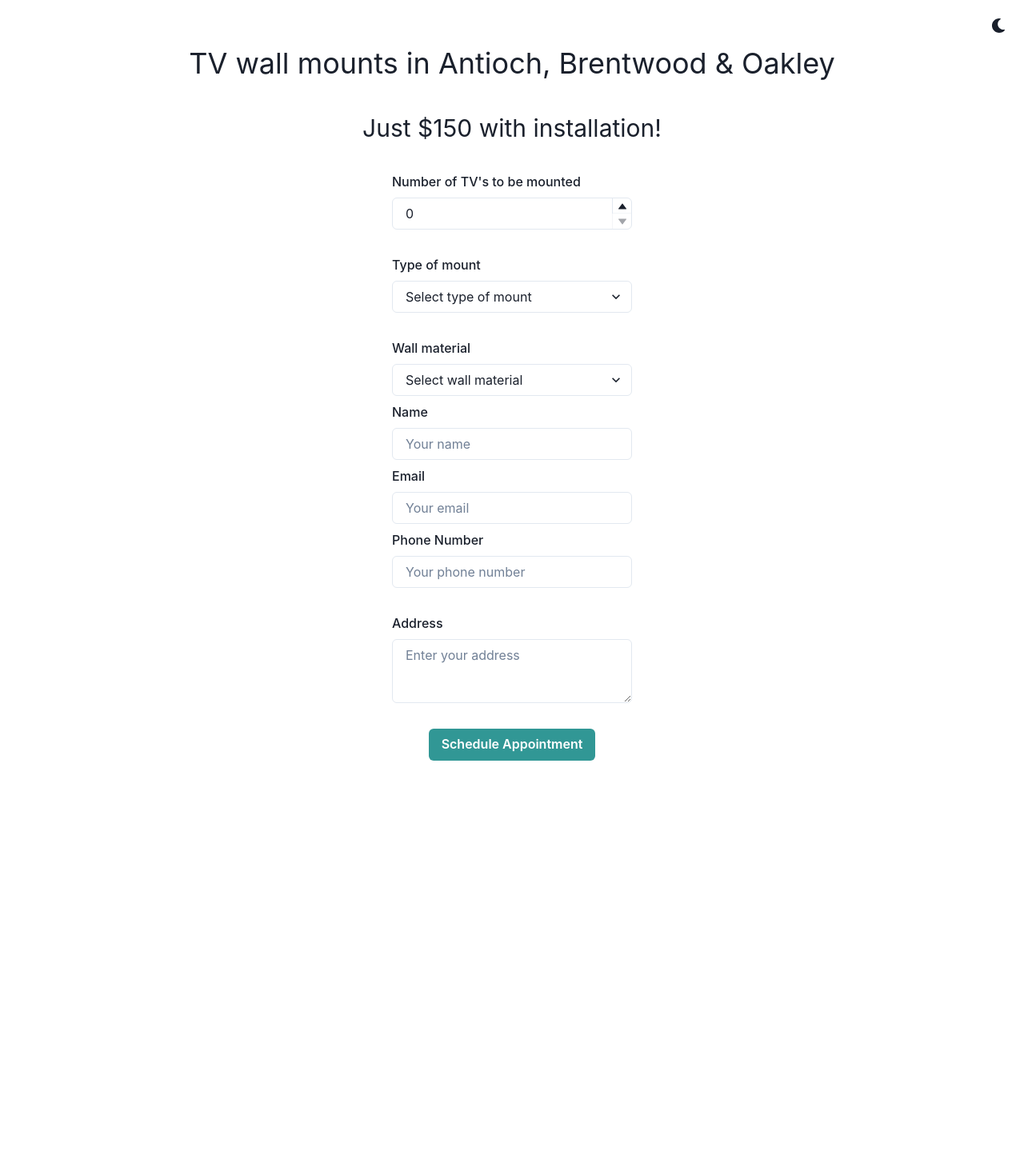
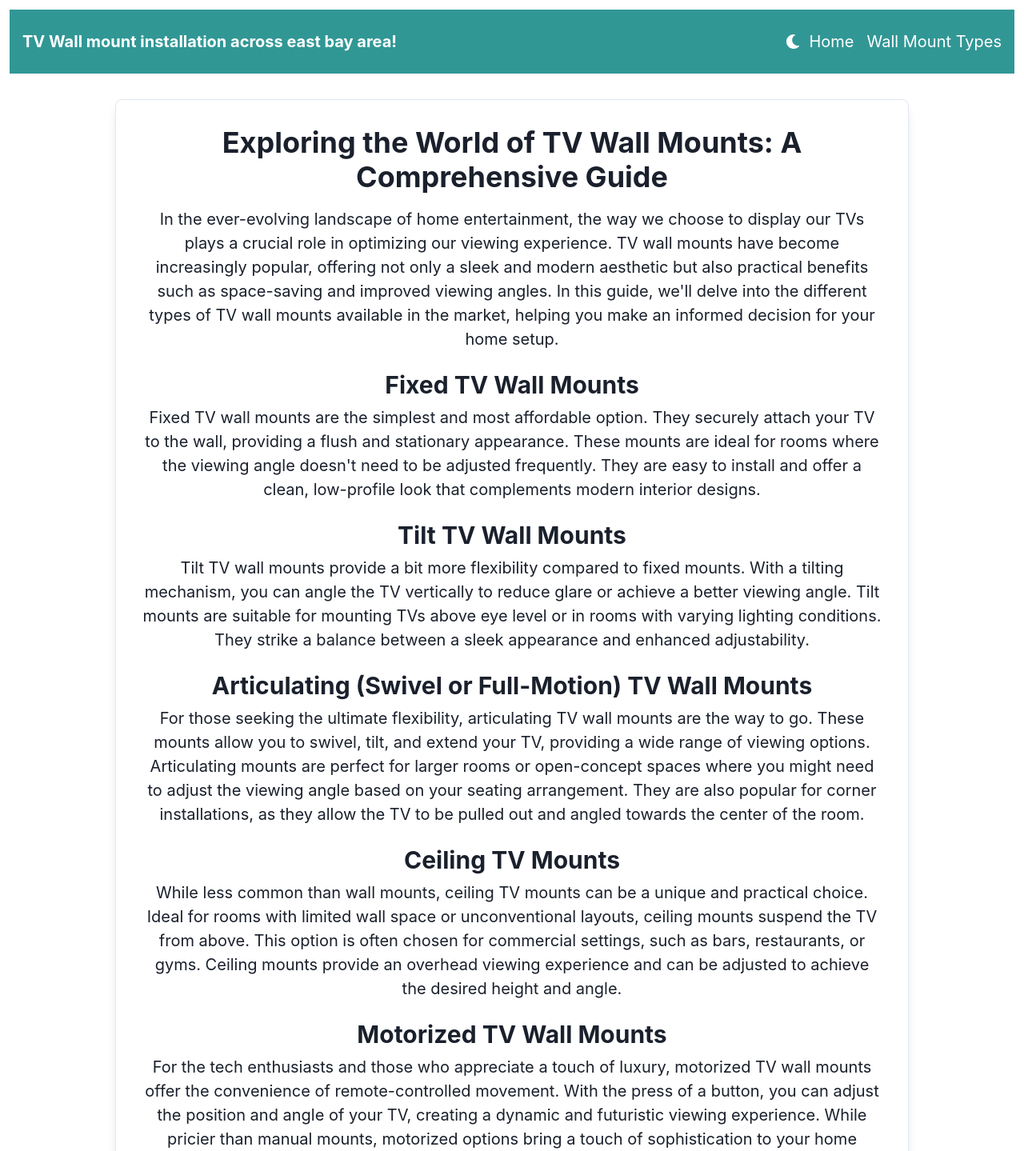
Before and after one commit to richy-tomy-mck/citywallmounts, a React (Create React App) app in the folder web/: page /types in a window 1280 px wide. Shown: the top 1439 px of the page at 80% size. Before the commit the page ends 963 px from the top, so only its background shows below. Built offline with nearby package versions, Linux system fonts and the light colour scheme.

Commit message:
add types article

```diff
--- a/web/package.json
+++ b/web/package.json
@@ -18,6 +18,7 @@
     "react-datepicker": "^4.25.0",
     "react-dom": "^18.2.0",
     "react-icons": "^3.11.0",
+    "react-router-dom": "^6.21.1",
     "react-scripts": "5.0.1",
     "typescript": "^4.9.5",
     "uuid": "^9.0.1",
--- a/web/src/App.tsx
+++ b/web/src/App.tsx
@@ -1,24 +1,28 @@
-import * as React from "react"
-import {
-  ChakraProvider,
-  Box,
-  VStack,
-  Grid,
-  theme,
-} from "@chakra-ui/react"
-import { ColorModeSwitcher } from "./ColorModeSwitcher"
-import Home from './Home'
-// import Test from './Test'
+import React from "react";
+import { ChakraProvider, theme, Box, Grid } from "@chakra-ui/react";
 
-export const App = () => (
+import { BrowserRouter as Router, Routes, Route } from "react-router-dom";
+import Menu from "./Menu";
+import Home from "./Home";
+import WMTypes from "./WMTypes";
+
+const App: React.FC = () => {
+  return (
     <ChakraProvider theme={theme}>
+      <Router>
         <Box textAlign="center" fontSize="xl">
           <Grid minH="100vh" p={3}>
-        <ColorModeSwitcher justifySelf="flex-end" />
-        <VStack spacing={8}>
-        <Home/>
-        </VStack>
+            <Menu />
+
+            <Routes>
+              <Route path="/" element={<Home />} />
+              <Route path="/types" element={<WMTypes />} />
+            </Routes>
           </Grid>
         </Box>
+      </Router>
     </ChakraProvider>
-)
+  );
+};
+
+export default App;
--- a/web/src/Home.tsx
+++ b/web/src/Home.tsx
@@ -1,16 +1,14 @@
 import React from "react";
-import { Text } from '@chakra-ui/react'
+import { VStack, Text } from "@chakra-ui/react";
 
 import AppointmentForm from "./AppointmentForm";
 
 function Home() {
   return (
-    <>
-    <Text fontSize='4xl'> TV wall mounts in Antioch, Brentwood & Oakley</Text>
-    <Text fontSize='3xl'>Just $150 with installation!</Text>
-        <AppointmentForm/>
-        </>
-
+    <VStack spacing={8}>
+      <Text fontSize="3xl">Just $150 with installation!</Text>
+      <AppointmentForm />
+    </VStack>
   );
 }
 
--- /dev/null
+++ b/web/src/Menu.tsx
@@ -0,0 +1,41 @@
+import React from "react";
+import {
+  Link as ChakraLink,
+  Box,
+  Flex,
+  Heading,
+  Spacer,
+} from "@chakra-ui/react";
+import { ColorModeSwitcher } from "./ColorModeSwitcher";
+import { Link } from "react-router-dom";
+
+const headerStyle = {
+  height: "80px", // Set the desired fixed height for the header
+  color: "white",
+};
+
+const Menu: React.FC = () => {
+  return (
+    <Flex p={4} bg="teal.500" style={headerStyle} alignItems="center">
+      <Box>
+        <Heading size="md">
+          TV Wall mount installation across east bay area!
+        </Heading>
+      </Box>
+      <Spacer />
+      <Box>
+        <ColorModeSwitcher />
+      </Box>
+      <Box>
+        <ChakraLink as={Link} to="/" mr={4}>
+          Home
+        </ChakraLink>
+        <ChakraLink as={Link} to="/types">
+          Wall Mount Types
+        </ChakraLink>
+      </Box>
+    </Flex>
+  );
+};
+
+export default Menu;
--- /dev/null
+++ b/web/src/WMTypes.tsx
@@ -0,0 +1,110 @@
+import React from "react";
+import { Box, Heading, Text, Container } from "@chakra-ui/react";
+
+function WMTypes() {
+  return (
+    <Container maxW="container.lg" mt={8}>
+      <Box p={8} borderWidth={1} borderRadius="lg" boxShadow="lg">
+        <Heading mb={4}>
+          Exploring the World of TV Wall Mounts: A Comprehensive Guide
+        </Heading>
+        <Text>
+          In the ever-evolving landscape of home entertainment, the way we
+          choose to display our TVs plays a crucial role in optimizing our
+          viewing experience. TV wall mounts have become increasingly popular,
+          offering not only a sleek and modern aesthetic but also practical
+          benefits such as space-saving and improved viewing angles. In this
+          guide, we'll delve into the different types of TV wall mounts
+          available in the market, helping you make an informed decision for
+          your home setup.
+        </Text>
+        <Box mt={6}>
+          <Heading as="h2" size="lg" mb={2}>
+            Fixed TV Wall Mounts
+          </Heading>
+          <Text>
+            Fixed TV wall mounts are the simplest and most affordable option.
+            They securely attach your TV to the wall, providing a flush and
+            stationary appearance. These mounts are ideal for rooms where the
+            viewing angle doesn't need to be adjusted frequently. They are easy
+            to install and offer a clean, low-profile look that complements
+            modern interior designs.
+          </Text>
+        </Box>
+        <Box mt={6}>
+          <Heading as="h2" size="lg" mb={2}>
+            Tilt TV Wall Mounts
+          </Heading>
+          <Text>
+            Tilt TV wall mounts provide a bit more flexibility compared to fixed
+            mounts. With a tilting mechanism, you can angle the TV vertically to
+            reduce glare or achieve a better viewing angle. Tilt mounts are
+            suitable for mounting TVs above eye level or in rooms with varying
+            lighting conditions. They strike a balance between a sleek
+            appearance and enhanced adjustability.
+          </Text>
+        </Box>
+        <Box mt={6}>
+          <Heading as="h2" size="lg" mb={2}>
+            Articulating (Swivel or Full-Motion) TV Wall Mounts
+          </Heading>
+          <Text>
+            For those seeking the ultimate flexibility, articulating TV wall
+            mounts are the way to go. These mounts allow you to swivel, tilt,
+            and extend your TV, providing a wide range of viewing options.
+            Articulating mounts are perfect for larger rooms or open-concept
+            spaces where you might need to adjust the viewing angle based on
+            your seating arrangement. They are also popular for corner
+            installations, as they allow the TV to be pulled out and angled
+            towards the center of the room.
+          </Text>
+        </Box>
+        <Box mt={6}>
+          <Heading as="h2" size="lg" mb={2}>
+            Ceiling TV Mounts
+          </Heading>
+          <Text>
+            While less common than wall mounts, ceiling TV mounts can be a
+            unique and practical choice. Ideal for rooms with limited wall space
+            or unconventional layouts, ceiling mounts suspend the TV from above.
+            This option is often chosen for commercial settings, such as bars,
+            restaurants, or gyms. Ceiling mounts provide an overhead viewing
+            experience and can be adjusted to achieve the desired height and
+            angle.
+          </Text>
+        </Box>
+        <Box mt={6}>
+          <Heading as="h2" size="lg" mb={2}>
+            Motorized TV Wall Mounts
+          </Heading>
+          <Text>
+            For the tech enthusiasts and those who appreciate a touch of luxury,
+            motorized TV wall mounts offer the convenience of remote-controlled
+            movement. With the press of a button, you can adjust the position
+            and angle of your TV, creating a dynamic and futuristic viewing
+            experience. While pricier than manual mounts, motorized options
+            bring a touch of sophistication to your home entertainment setup.
+          </Text>
+        </Box>
+
+        <Box mt={6}>
+          <Heading as="h2" size="lg" mb={2}>
+            Conclusion
+          </Heading>
+          <Text>
+            Choosing the right TV wall mount depends on your specific needs,
+            room layout, and personal preferences. Whether you opt for the
+            simplicity of a fixed mount, the flexibility of a tilt or
+            articulating mount, the uniqueness of a ceiling mount, or the luxury
+            of a motorized option, there's a perfect solution to enhance your
+            viewing experience. As technology continues to advance, TV wall
+            mounts will likely evolve to offer even more innovative features and
+            design possibilities.
+          </Text>
+        </Box>
+      </Box>
+    </Container>
+  );
+}
+
+export default WMTypes;
```
Also changed, not shown: web/src/index.tsx (+12 -13 lines), 2 other files (tests, documents, lock files or other folders). Lines whose indentation alone changed are shown as unchanged.
